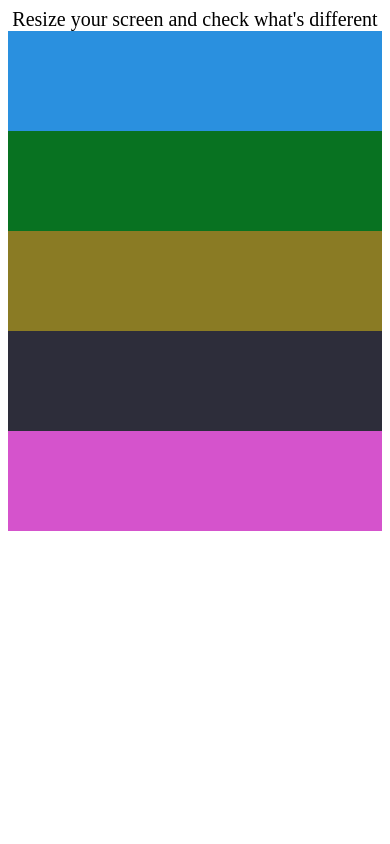
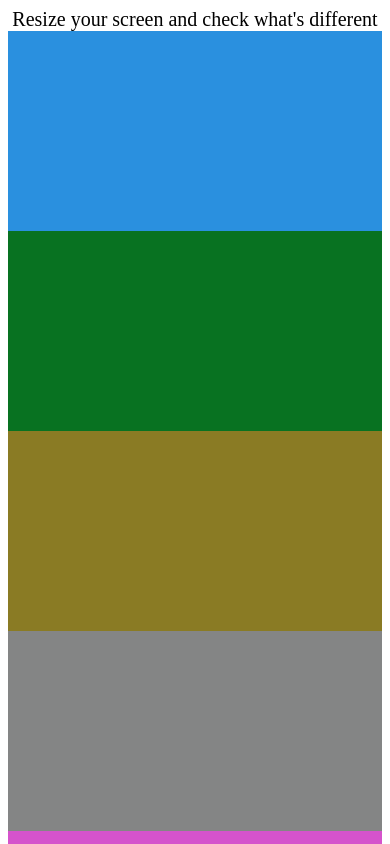
Before and after one commit to Jenhaohsiao/Web-Assignment-2-3, a plain HTML site: page index.html in a window 390 px wide. Shown: the top 844 px of the page. Drawn offline with Linux system fonts and the light colour scheme.

Commit message:
Master: Updated CSS

```diff
--- a/SRC/CSS/myStyle.css
+++ b/SRC/CSS/myStyle.css
@@ -31,7 +31,7 @@
 }
 
 #item_4 {
-    background-color: #2d2d3a;
+    background-color: #848585;
 }
 
 #item_5 {
@@ -46,23 +46,21 @@
 
 .container_responsive_size {
     max-width: 1000px;
-    grid-template-columns: 60% 40%;
+    grid-template-columns: 65% 35%;
     /* grid-template-columns: auto auto; */
-    grid-template-rows: 100px 100px;
+    grid-template-rows: 200px 100px;
 }
 
 @media (max-width: 800px) {
     .container_responsive_size {
         grid-template-columns: 50% 50%;
-        grid-template-rows: 100px 100px 100px;
-        background-color: #697926;
+        grid-template-rows: 150px 150px 150px;
     }
 }
 
 @media (max-width: 600px) {
     .container_responsive_size {
         grid-template-columns: auto;
-        grid-template-rows: 100px 100px 100px 100px 100px;
-        background-color: #262d79;
+        grid-template-rows: 200px 200px 200px 200px 200px;
     }
 }
```
